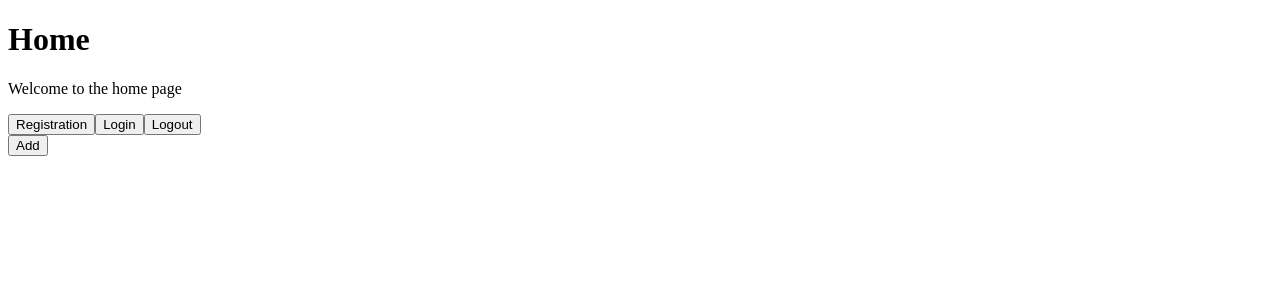
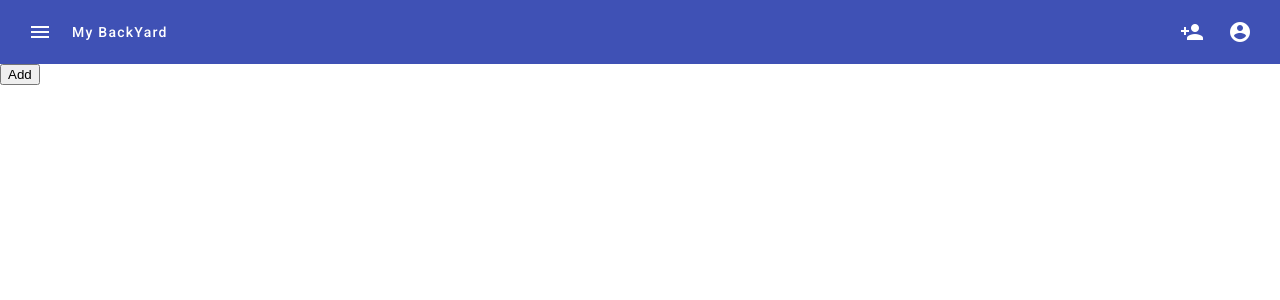
Before and after one commit to marcuslull/MBYAngular, an Angular app: page / in a window 1280 px wide. Shown: the top 300 px of the page. Built offline with nearby package versions, Linux system fonts and the light colour scheme.

Commit message:
adding material ui and style home component

```diff
--- a/angular.json
+++ b/angular.json
@@ -25,6 +25,7 @@
               "src/assets"
             ],
             "styles": [
+              "@angular/material/prebuilt-themes/indigo-pink.css",
               "src/styles.css"
             ],
             "scripts": []
@@ -84,6 +85,7 @@
               "src/assets"
             ],
             "styles": [
+              "@angular/material/prebuilt-themes/indigo-pink.css",
               "src/styles.css"
             ],
             "scripts": []
--- a/package.json
+++ b/package.json
@@ -11,10 +11,12 @@
   "private": true,
   "dependencies": {
     "@angular/animations": "^17.2.0",
+    "@angular/cdk": "^17.2.1",
     "@angular/common": "^17.2.0",
     "@angular/compiler": "^17.2.0",
     "@angular/core": "^17.2.0",
     "@angular/forms": "^17.2.0",
+    "@angular/material": "^17.2.1",
     "@angular/platform-browser": "^17.2.0",
     "@angular/platform-browser-dynamic": "^17.2.0",
     "@angular/router": "^17.2.0",
--- a/src/app/app.config.ts
+++ b/src/app/app.config.ts
@@ -5,6 +5,7 @@ import {routes} from './app.routes';
 import {HTTP_INTERCEPTORS, HttpClientModule} from "@angular/common/http";
 import {AuthInterceptorService} from "./authentication/auth-interceptor.service";
 import {JwtAuthenticationService} from "./authentication/jwt-authentication.service";
+import {provideAnimationsAsync} from '@angular/platform-browser/animations/async';
 
 export const appConfig: ApplicationConfig = {
   providers: [
@@ -15,6 +16,6 @@ export const appConfig: ApplicationConfig = {
       useClass:AuthInterceptorService,
       multi:true
     },
-    JwtAuthenticationService
+    JwtAuthenticationService, provideAnimationsAsync()
   ]
 };
--- a/src/app/home/home.component.css
+++ b/src/app/home/home.component.css
@@ -0,0 +1,8 @@
+.grid-container {
+  display: grid;
+  grid-template-columns: 100%;
+}
+
+.spacer {
+  flex: 1 1 auto;
+}
--- a/src/app/home/home.component.html
+++ b/src/app/home/home.component.html
@@ -1,8 +1,29 @@
-<div>
-    <h1>Home</h1>
-    <p>Welcome to the home page</p>
-  <button [routerLink]="['/register']">Registration</button>
-  <button [routerLink]="['/login']">Login</button>
-  <button (click)="logout()" [routerLink]="['/login']">Logout</button>
+<div class="grid-container">
+
+  <div id="grid-item0">
+    <mat-toolbar color="primary">
+      <button mat-icon-button><mat-icon>menu</mat-icon></button>
+
+      <button mat-button (click)="homeOnClick()">My BackYard</button>
+
+      <span class="spacer"></span>
+
+      <button mat-icon-button (click)="registerOnClick()"><mat-icon>person_add</mat-icon></button>
+
+      <button mat-icon-button (click)="loginOnClick()"><mat-icon>account_circle</mat-icon></button>
+    </mat-toolbar>
+  </div>
+
 </div>
-<app-yards></app-yards>
+
+<div [hidden]="mainIsHidden">
+  <app-yards></app-yards>
+</div>
+
+<div [hidden]="registerIsHidden">
+  <app-register></app-register>
+</div>
+
+<div [hidden]="loginIsHidden">
+  <app-login></app-login>
+</div>
--- a/src/app/home/home.component.ts
+++ b/src/app/home/home.component.ts
@@ -1,28 +1,51 @@
 import {Component} from '@angular/core';
 import {RouterLink} from "@angular/router";
 import {RegisterComponent} from "../register/register.component";
-import {YardsComponent} from "./yards/yards.component";
-import {JwtAuthenticationService} from "../authentication/jwt-authentication.service";
+import {YardsComponent} from "../yards/yards.component";
+import {MatIconModule} from "@angular/material/icon";
+import {MatButtonModule} from "@angular/material/button";
+import {MatToolbarModule} from "@angular/material/toolbar";
+import {LoginComponent} from "../login/login.component";
 
 @Component({
   selector: 'app-home',
   standalone: true,
   imports: [
     RouterLink,
-    YardsComponent
+    YardsComponent,
+    MatIconModule,
+    MatButtonModule,
+    MatToolbarModule,
+    RegisterComponent,
+    LoginComponent
   ],
   templateUrl: './home.component.html',
   styleUrl: './home.component.css'
 })
 export class HomeComponent {
 
-  protected readonly RegisterComponent = RegisterComponent;
-  protected readonly JwtAuthenticationService = JwtAuthenticationService;
+  mainIsHidden: boolean = false;
+  registerIsHidden: boolean = true;
+  loginIsHidden: boolean = true;
 
-  constructor(private jwtAuthenticationService :JwtAuthenticationService) {
+  constructor() {
   }
 
-  protected logout() :void {
-    this.jwtAuthenticationService.logout()
+  homeOnClick() {
+    this.mainIsHidden = false;
+    this.loginIsHidden = true;
+    this.registerIsHidden = true;
+  }
+
+  registerOnClick() {
+    this.mainIsHidden = true;
+    this.loginIsHidden = true;
+    this.registerIsHidden = false;
+  }
+
+  loginOnClick() {
+    this.mainIsHidden = true;
+    this.loginIsHidden = false;
+    this.registerIsHidden = true;
   }
 }
--- a/src/app/home/yards/yards.component.ts
+++ b/src/app/yards/yards.component.ts
@@ -1,8 +1,8 @@
 import {Component, OnInit} from '@angular/core';
-import {HttpService} from "../../http/http.service";
-import {Yard} from "../../model/yard";
+import {HttpService} from "../http/http.service";
+import {Yard} from "../model/yard";
 import {NgForOf, NgIf} from "@angular/common";
-import {JwtAuthenticationService} from "../../authentication/jwt-authentication.service";
+import {JwtAuthenticationService} from "../authentication/jwt-authentication.service";
 import {FormBuilder, FormGroup, FormsModule, ReactiveFormsModule, Validators} from "@angular/forms";
 
 @Component({
--- a/src/index.html
+++ b/src/index.html
@@ -6,8 +6,10 @@
   <base href="/">
   <meta name="viewport" content="width=device-width, initial-scale=1">
   <link rel="icon" type="image/x-icon" href="favicon.ico">
+  <link href="https://fonts.googleapis.com/css2?family=Roboto:wght@300;400;500&display=swap" rel="stylesheet">
+  <link href="https://fonts.googleapis.com/icon?family=Material+Icons" rel="stylesheet">
 </head>
-<body>
+<body class="mat-typography">
   <app-root></app-root>
 </body>
 </html>
--- a/src/styles.css
+++ b/src/styles.css
@@ -1 +1,4 @@
 /* You can add global styles to this file, and also import other style files */
+
+html, body { height: 100%; }
+body { margin: 0; font-family: Roboto, "Helvetica Neue", sans-serif; }
```
Also changed, not shown: src/app/yards/yards.component.css (added), src/app/yards/yards.component.html (renamed from src/app/home/yards/yards.component.html), 2 other files (tests, documents, lock files or other folders).
